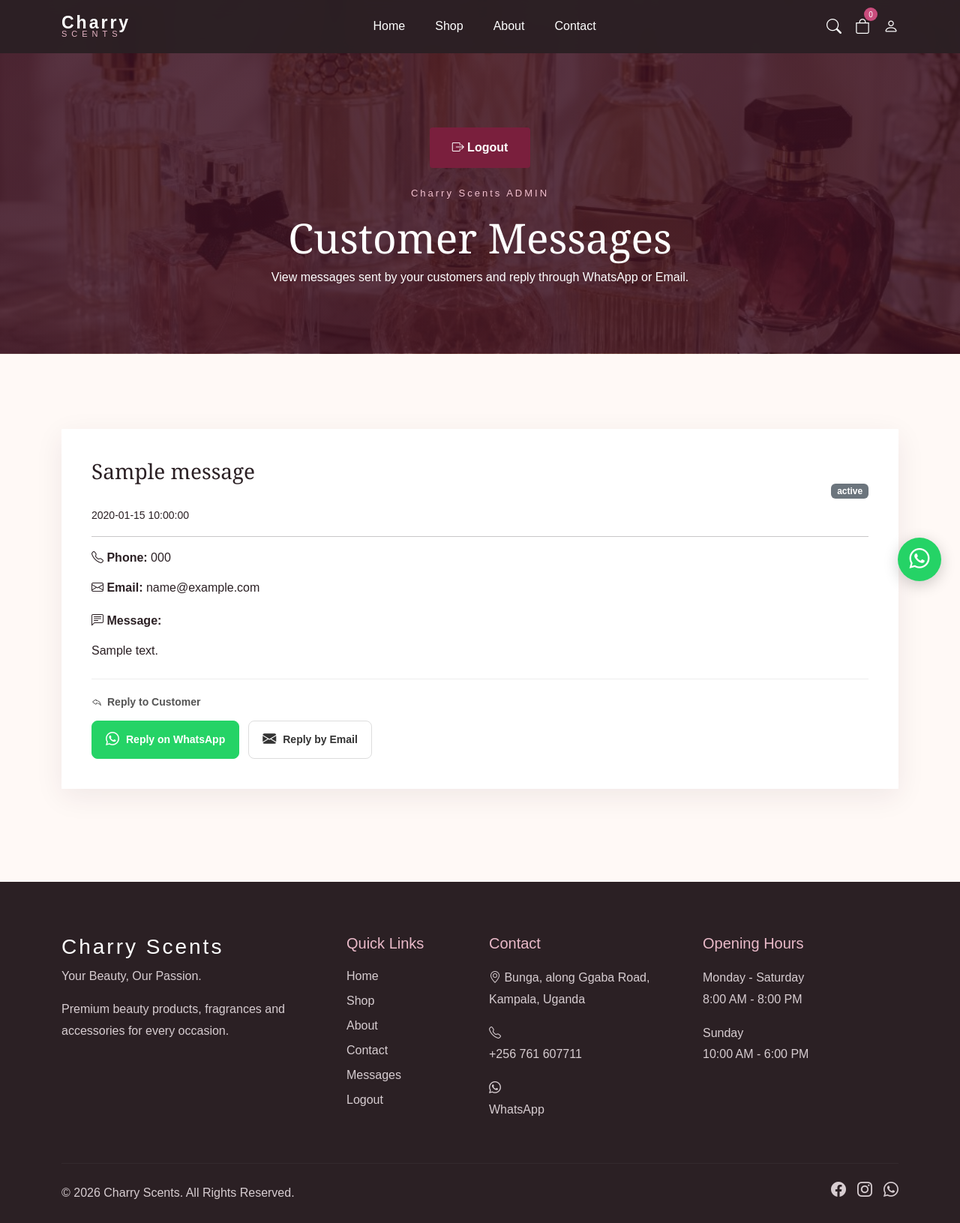
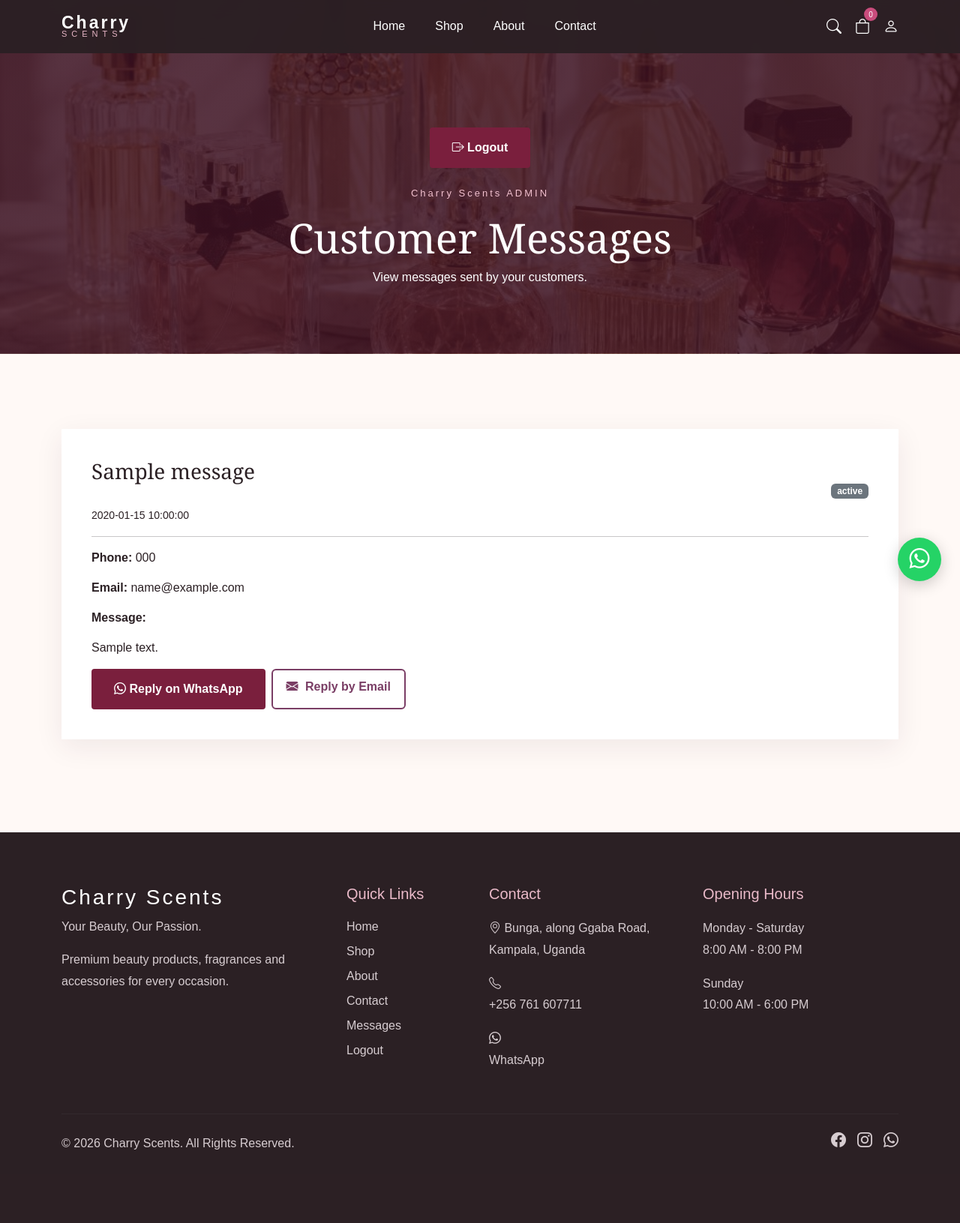
Before and after one commit to kondoabrian/chary-scents, a Flask app: page /admin/messages in a window 1280 px wide. Shown: the whole page at 75% size. After the commit the page ends 1533 px from the top, so only its background shows below. Run offline with Flask 3, Linux system fonts and the light colour scheme; the visitor is signed in with stand-in values (Sample User, id 1); tables that the repository leaves empty or names only in its code hold one stand-in row (values such as "Sample post").

```diff
--- a/static/css/style.css
+++ b/static/css/style.css
@@ -2449,155 +2449,39 @@ img {
 
 }
 /* =========================================================
-   ADMIN CUSTOMER MESSAGE
+   ADMIN EMAIL REPLY BUTTON
 ========================================================= */
 
-.customer-message-content {
-    margin-top: 20px;
-}
-
-
-/* =========================================================
-   ADMIN MESSAGE REPLY SECTION
-========================================================= */
-
-.message-reply-section {
-    margin-top: 25px;
-    padding-top: 20px;
-    border-top: 1px solid #eeeeee;
-}
-
-
-/* Reply heading */
-
-.reply-title {
-    display: flex;
-    align-items: center;
-    gap: 7px;
-
-    margin-bottom: 14px;
-
-    font-size: 14px;
+.email-reply-btn {
+    background: transparent;
+    color: #7a3e65;
+
+    border: 2px solid #7a3e65;
+
+    padding: 10px 18px;
+
+    border-radius: 6px;
+
     font-weight: 600;
 
-    color: #555555;
-}
-
-
-/* =========================================================
-   REPLY BUTTON CONTAINER
-========================================================= */
-
-.message-reply-buttons {
-    display: flex;
-    align-items: center;
-    flex-wrap: wrap;
-
-    gap: 12px;
-}
-
-
-/* =========================================================
-   COMMON REPLY BUTTON
-========================================================= */
-
-.reply-btn {
-    display: inline-flex;
-
-    align-items: center;
-    justify-content: center;
-
-    gap: 9px;
-
-    padding: 11px 18px;
-
-    border-radius: 8px;
-
-    font-size: 14px;
-    font-weight: 600;
-
     text-decoration: none;
 
-    cursor: pointer;
-
-    transition:
-        transform 0.2s ease,
-        box-shadow 0.2s ease,
-        background 0.2s ease;
-}
-
-
-.reply-btn i {
-    font-size: 18px;
-}
-
-
-/* =========================================================
-   WHATSAPP REPLY BUTTON
-========================================================= */
-
-.whatsapp-reply-btn {
-    background: #25D366;
-
+    transition: 0.3s ease;
+}
+
+
+.email-reply-btn:hover {
+    background: #7a3e65;
     color: #ffffff;
 
-    border: 1px solid #25D366;
-}
-
-
-.whatsapp-reply-btn:hover {
-    color: #ffffff;
+    border-color: #7a3e65;
 
     transform: translateY(-2px);
 
-    box-shadow:
-        0 5px 15px
-        rgba(37, 211, 102, 0.25);
-}
-
-
-/* =========================================================
-   EMAIL REPLY BUTTON
-========================================================= */
-
-.email-reply-btn {
-    background: #ffffff;
-
-    color: #333333;
-
-    border: 1px solid #dddddd;
-}
-
-
-.email-reply-btn:hover {
-    background: #f7f7f7;
-
-    color: #111111;
-
-    border-color: #cccccc;
-
-    transform: translateY(-2px);
-
-    box-shadow:
-        0 5px 15px
-        rgba(0, 0, 0, 0.08);
-}
-
-
-/* =========================================================
-   MOBILE ADMIN MESSAGES
-========================================================= */
-
-@media (max-width: 576px) {
-
-    .message-reply-buttons {
-        flex-direction: column;
-        align-items: stretch;
-    }
-
-
-    .reply-btn {
-        width: 100%;
-    }
-
-}
+    box-shadow: 0 5px 12px rgba(0, 0, 0, 0.12);
+}
+
+
+.email-reply-btn i {
+    margin-right: 5px;
+}
--- a/templates/admin_messages.html
+++ b/templates/admin_messages.html
@@ -7,15 +7,9 @@ Messages | Charry Scents
 
 {% block content %}
 
-<!-- =========================================================
-     ADMIN MESSAGES PAGE HEADER
-========================================================= -->
-
 <section class="page-header">
 
     <div class="container">
-
-        <!-- Logout Button -->
 
         <a
             href="{{ url_for('admin_logout') }}"
@@ -25,30 +19,22 @@ Messages | Charry Scents
             Logout
         </a>
 
-
         <p>
             Charry Scents ADMIN
         </p>
-
 
         <h1>
             Customer Messages
         </h1>
 
-
         <span>
-            View messages sent by your customers and reply
-            through WhatsApp or Email.
+            View messages sent by your customers.
         </span>
 
     </div>
 
 </section>
 
-
-<!-- =========================================================
-     CUSTOMER MESSAGES
-========================================================= -->
 
 <section class="section">
 
@@ -58,12 +44,7 @@ Messages | Charry Scents
 
             {% for message in messages %}
 
-                <!-- =================================================
-                     MESSAGE CARD
-                ================================================== -->
-
                 <div class="contact-form mb-4">
-
 
                     <!-- =========================
                          MESSAGE HEADER
@@ -83,7 +64,6 @@ Messages | Charry Scents
 
                         </div>
 
-
                         <span class="badge bg-secondary">
                             {{ message.status }}
                         </span>
@@ -99,14 +79,8 @@ Messages | Charry Scents
                     ========================== -->
 
                     <p>
-
-                        <strong>
-                            <i class="bi bi-telephone"></i>
-                            Phone:
-                        </strong>
-
+                        <strong>Phone:</strong>
                         {{ message.phone }}
-
                     </p>
 
 
@@ -117,14 +91,8 @@ Messages | Charry Scents
                     {% if message.email %}
 
                         <p>
-
-                            <strong>
-                                <i class="bi bi-envelope"></i>
-                                Email:
-                            </strong>
-
+                            <strong>Email:</strong>
                             {{ message.email }}
-
                         </p>
 
                     {% endif %}
@@ -134,77 +102,45 @@ Messages | Charry Scents
                          CUSTOMER MESSAGE
                     ========================== -->
 
-                    <div class="customer-message-content">
-
                     <p>
-                            <strong>
-                                <i class="bi bi-chat-left-text"></i>
-                                Message:
-                            </strong>
+                        <strong>Message:</strong>
                     </p>
 
                     <p>
                         {{ message.message }}
                     </p>
 
-                    </div>
+
+                    <!-- =========================
+                         REPLY BUTTONS
+                    ========================== -->
+
+                    <div class="mt-3 d-flex gap-2 flex-wrap">
 
 
-                    <!-- =================================================
-                         REPLY SECTION
-                    ================================================== -->
-
-                    <div class="message-reply-section">
-
-                        <p class="reply-title">
-
-                            <i class="bi bi-reply"></i>
-
-                            Reply to Customer
-
-                        </p>
-
-
-                        <div class="message-reply-buttons">
-
-
-                            <!-- =========================
-                                 WHATSAPP REPLY
-                            ========================== -->
+                        <!-- WHATSAPP -->
 
                         <a
                             href="https://wa.me/{{ message.phone | whatsapp_number }}?text={{ ('Hello ' ~ message.name ~ ', thank you for contacting Charry Scents.') | urlencode }}"
                             target="_blank"
                             rel="noopener noreferrer"
-                                class="reply-btn whatsapp-reply-btn"
+                            class="btn btn-main"
                         >
-
                             <i class="bi bi-whatsapp"></i>
-
-                                <span>
                             Reply on WhatsApp
-                                </span>
-
                         </a>
 
 
-                            <!-- =========================
-                                 EMAIL REPLY
-                            ========================== -->
+                        <!-- EMAIL -->
 
                         {% if message.email %}
 
                             <a
                                 href="mailto:{{ message.email }}?subject={{ 'Reply from Charry Scents' | urlencode }}&body={{ ('Hello ' ~ message.name ~ ',%0D%0A%0D%0AThank you for contacting Charry Scents.%0D%0A%0D%0A') | safe }}"
-                                    class="reply-btn email-reply-btn"
+                                class="btn email-reply-btn"
                             >
-
                                 <i class="bi bi-envelope-fill"></i>
-
-                                    <span>
                                 Reply by Email
-                                    </span>
-
                             </a>
 
                         {% endif %}
@@ -214,43 +150,22 @@ Messages | Charry Scents
 
                 </div>
 
-
-                </div>
-
             {% endfor %}
 
 
         {% else %}
 
-
-            <!-- =================================================
-                 NO MESSAGES
-            ================================================== -->
-
             <div class="contact-form text-center">
-
-                <div class="mb-3">
-
-                    <i
-                        class="bi bi-inbox"
-                        style="font-size: 40px;"
-                    ></i>
-
-                </div>
-
 
                 <h3>
                     No Messages Yet
                 </h3>
 
-
                 <p>
-                    Customer messages will appear here
-                    when someone contacts Charry Scents.
+                    Customer messages will appear here.
                 </p>
 
             </div>
-
 
         {% endif %}
 
@@ -258,5 +173,4 @@ Messages | Charry Scents
 
 </section>
 
-
 {% endblock %}
```
Lines whose indentation alone changed are shown as unchanged.
